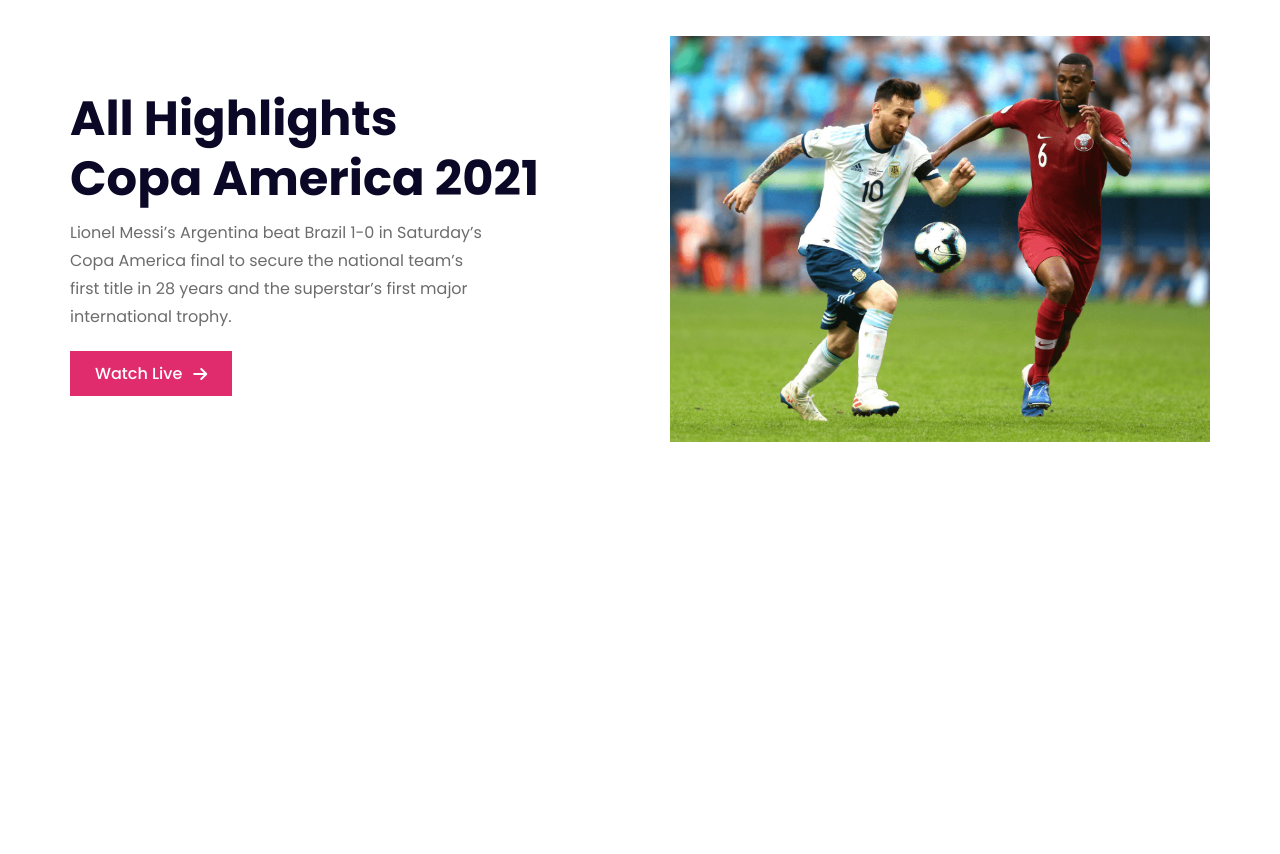
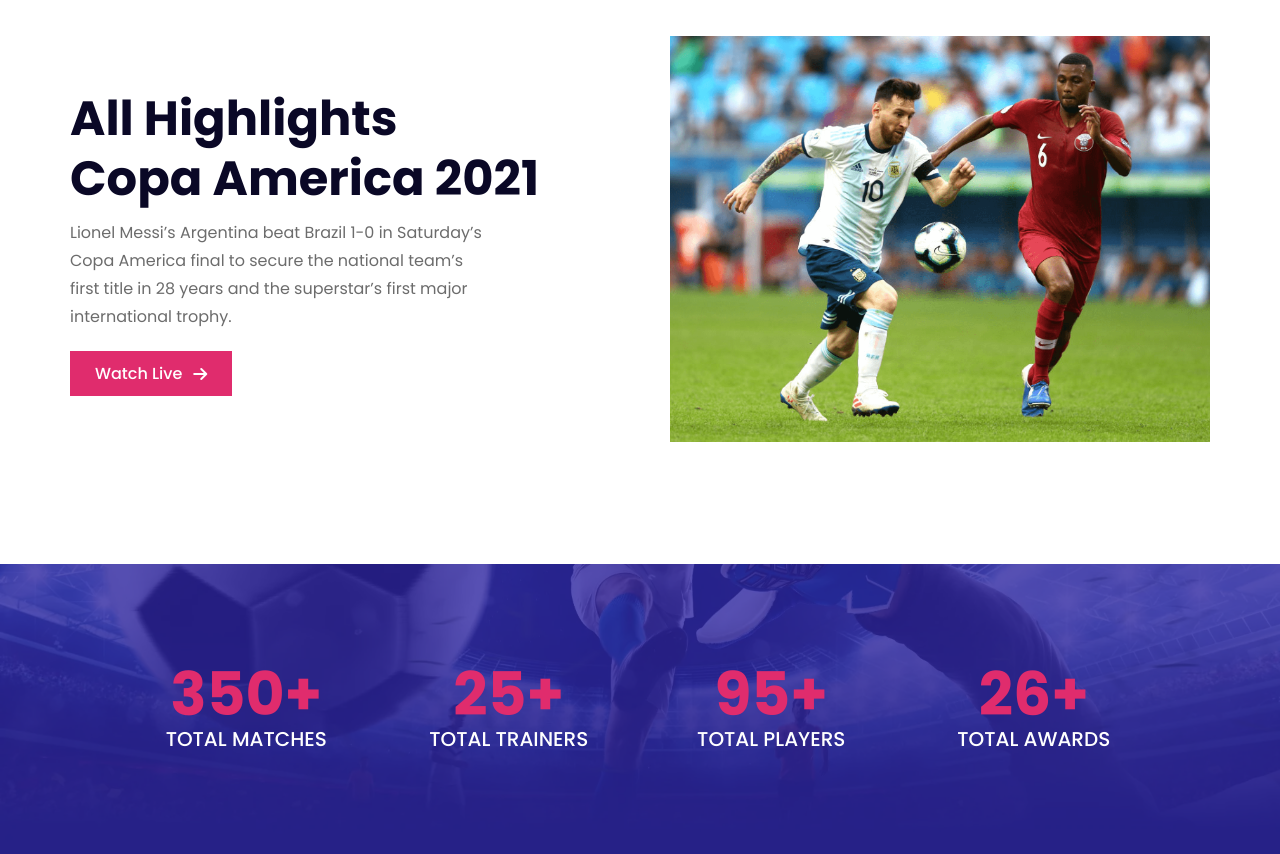
Before and after one commit to mariyapoly/football, a plain HTML site: page index.html in a window 1280 px wide. Shown: the part 3621-4475 px from the top of the page. Before the commit the page ends 4185 px from the top, so only its background shows below. Drawn offline with Linux system fonts and the light colour scheme.

Commit message:
counter section added

```diff
--- a/css/style.css
+++ b/css/style.css
@@ -21,7 +21,7 @@
     width: 1050px;
 }
 header, .banner-area, .players, .about,
-.highlights {
+.highlights, .counter {
     display: flex;
     justify-content: center;
 }
@@ -160,7 +160,7 @@
     z-index: 1;
     padding: 110px 0 115px;
 }
-.about::before {
+.about::before, .counter::before {
     position: absolute;
     content: '';
     top: 0;
@@ -168,7 +168,7 @@
     width: 100%;
     height: 100%;
     background: #2D25A0;
-    opacity: 0.9;
+    opacity: 0.8;
     z-index: -1;
 }
 .about-wrapper {
@@ -192,7 +192,6 @@
     text-transform: uppercase;
     font-weight: 700;
     margin-bottom: 15px;
-    letter-spacing: 4px;
 }
 .about-discreption {
     color: #ffffff;
@@ -238,3 +237,32 @@
 .highlight-thumbnail img {
     width: 100%;
 }
+/* -------------
+    counter styles
+------------- */
+.counter {
+    background: url(../images/counter-bg.png) no-repeat center;
+    background-size: cover;
+    padding: 100px 0;
+    position: relative;
+    z-index: 1;
+}
+.counter-wrapper {
+    display: grid;
+    grid-template-columns: repeat(4, 1fr);
+}
+.counter-number {
+    font-size: 60px;
+    line-height: 1;
+    color: #E02C6D;
+    font-weight: 700;
+}
+.counter-text {
+    font-size: 20px;
+    text-transform: uppercase;
+    font-weight: 500;
+    color: #ffffff;
+}
+.counter-list {
+    text-align: center;
+}
--- a/index.html
+++ b/index.html
@@ -219,6 +219,28 @@
             </div>
         </section>
         <!-- highlights end -->
+        <!-- counter start -->
+        <section class="counter">
+            <div class="counter-wrapper container">
+                <div class="counter-list">
+                    <h2 class="counter-number">350+</h2>
+                    <p class="counter-text">total matches</p>
+                </div>
+                <div class="counter-list">
+                    <h2 class="counter-number">25+</h2>
+                    <p class="counter-text">total trainers</p>
+                </div>
+                <div class="counter-list">
+                    <h2 class="counter-number">95+</h2>
+                    <p class="counter-text">total players</p>
+                </div>
+                <div class="counter-list">
+                    <h2 class="counter-number">26+</h2>
+                    <p class="counter-text">total awards</p>
+                </div>
+            </div>
+        </section>
+        <!-- counter end -->
     </main>
 </body>
 
```
